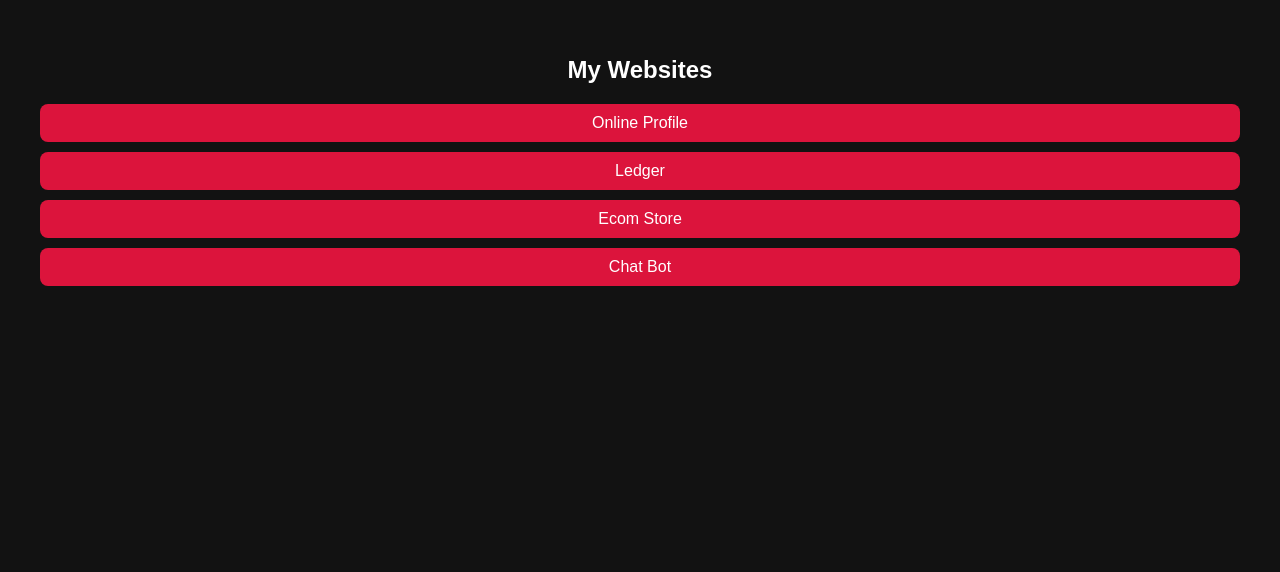
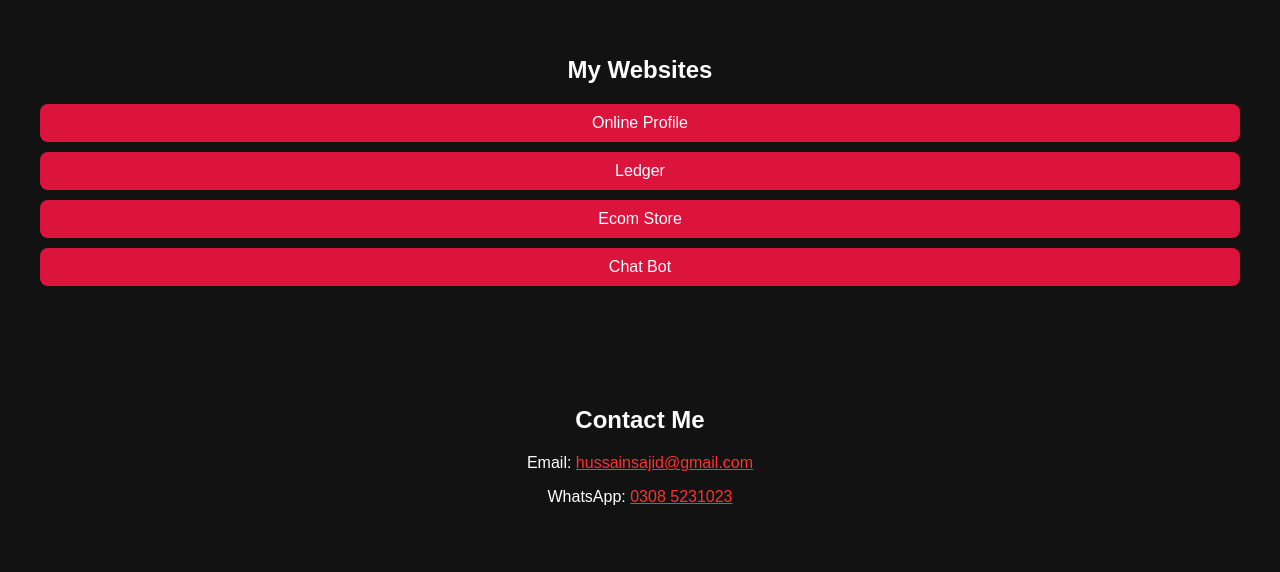
Before and after one commit to Hussain-sajid1/portfolio, a plain HTML site: page index.html in a window 1280 px wide. Shown: the part 2031-2603 px from the top of the page. Before the commit the page ends 2367 px from the top, so only its background shows below. Drawn offline with Linux system fonts and the light colour scheme.

Commit message:
added contact information

```diff
--- a/index.html
+++ b/index.html
@@ -145,6 +145,13 @@
     <a class="website-link" href="https://car-website-h5dg.vercel.app/" target="_blank">Ecom Store</a>
     <a class="website-link" href="https://hussbot-chat.vercel.app/" target="_blank">Chat Bot</a>
 </section>
+<!-- Contact Section -->
+<section id="contact" style="padding: 50px; text-align: center; background-color: #121212; color: white;">
+    <h2>Contact Me</h2>
+    <p>Email: <a href="mailto:hussainsajid@gmail.com" style="color: #FF3131;">hussainsajid@gmail.com</a></p>
+    <p>WhatsApp: <a href="https://wa.me/923085231023" target="_blank" style="color: #FF3131;">0308 5231023</a></p>
+</section>
+
 
 </body>
 </html>
```
